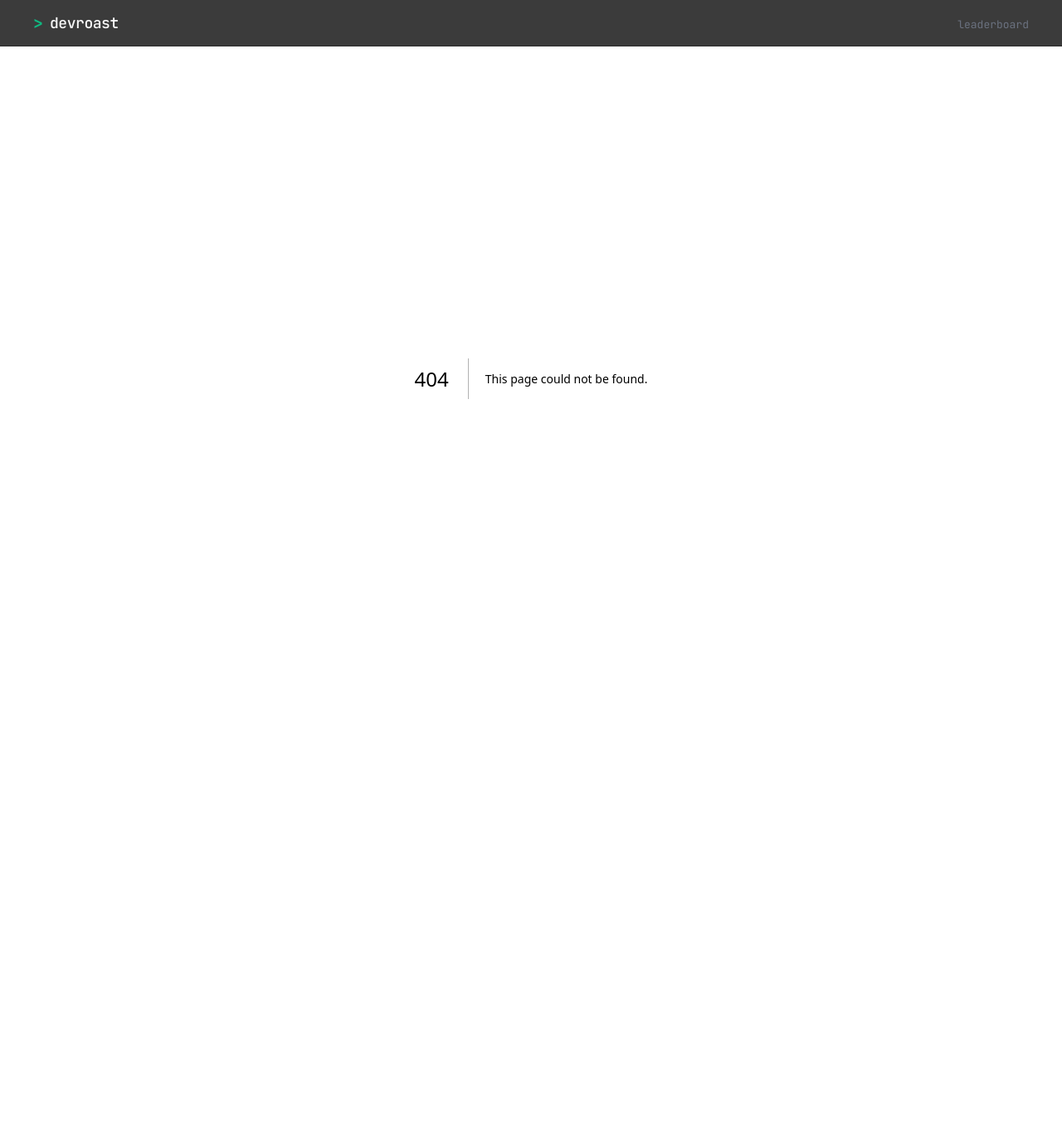
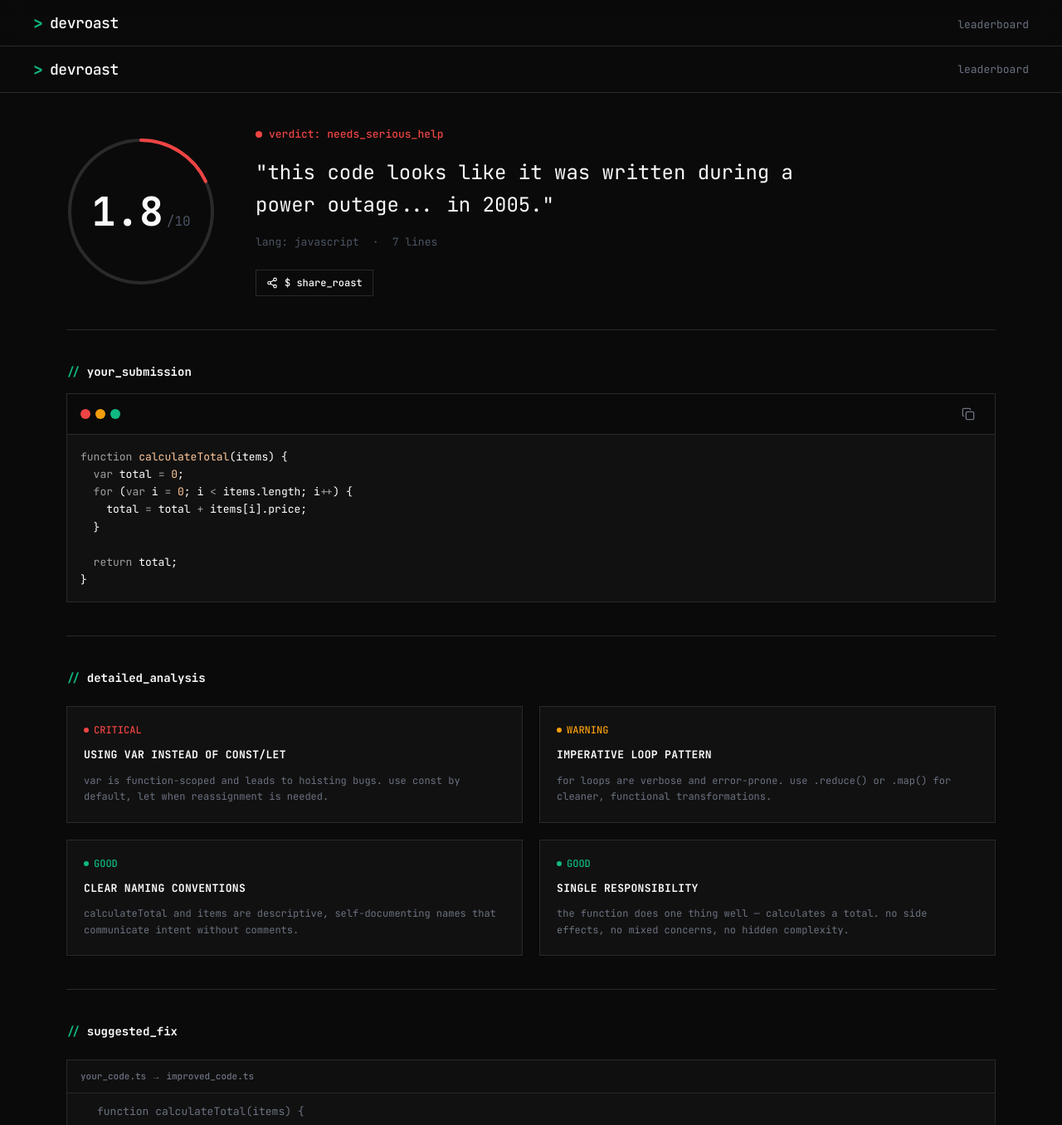
Before and after one commit to patricksprenger/devroast, a Next.js app: page /roast/1 in a window 1280 px wide. Before the commit this address had no page. Shown: the top 1356 px of the page at 83% size. Before the commit the page ends 856 px from the top, so only its background shows below. Built offline with nearby package versions, Linux system fonts and the light colour scheme.

Commit message:
feat: implement roast results page
- Created dynamic route /roast/[id]
- Implemented static results page layout based on design
- Added ScoreRing, IssueCard, and DiffBlock sections
- Integrated existing UI components for badges and code blocks

```diff
--- /dev/null
+++ b/specs/AGENTS.md
@@ -0,0 +1,16 @@
+# Guia de Especificação (Specs)
+
+Este documento define o formato padrão para a criação de novas especificações na pasta `specs/`.
+
+## Estrutura do Arquivo
+
+1. **Título**: `# Especificação: [Nome da Feature]`
+2. **Contexto**: Breve introdução sobre o objetivo e motivação da feature.
+3. **Especificação Técnica**: Detalhes sobre tecnologias, ferramentas, arquitetura, enums, tabelas ou estrutura de componentes.
+4. **Decisões de Projeto**: Lista numerada de escolhas críticas feitas durante a especificação e seus porquês.
+5. **To-dos para Implementação**: Lista de tarefas (`- [ ]`) necessárias para completar a implementação.
+
+## Princípios
+- **Conciso**: Vá direto ao ponto, use bullet points.
+- **Antes do Código**: A spec deve ser aprovada antes do início da implementação.
+- **Evolutivo**: O documento pode ser atualizado conforme novos desafios surgirem.
--- /dev/null
+++ b/src/app/roast/[id]/page.tsx
@@ -0,0 +1,206 @@
+import { Share2 } from "lucide-react";
+import { Badge } from "@/components/ui/badge";
+import { Button } from "@/components/ui/button";
+import { Card } from "@/components/ui/card";
+import { CodeBlock } from "@/components/ui/code-block";
+import { DiffLine } from "@/components/ui/diff-line";
+import { ScoreRing } from "@/components/ui/score-ring";
+
+interface RoastPageProps {
+	params: Promise<{
+		id: string;
+	}>;
+}
+
+const STATIC_ROAST = {
+	score: 1.8,
+	verdict: "needs_serious_help",
+	quote:
+		"this code looks like it was written during a power outage... in 2005.",
+	language: "javascript",
+	lines: 7,
+	originalCode: `function calculateTotal(items) {
+  var total = 0;
+  for (var i = 0; i < items.length; i++) {
+    total = total + items[i].price;
+  }
+
+  return total;
+}`,
+	issues: [
+		{
+			severity: "critical" as const,
+			title: "using var instead of const/let",
+			description:
+				"var is function-scoped and leads to hoisting bugs. use const by default, let when reassignment is needed.",
+		},
+		{
+			severity: "warning" as const,
+			title: "imperative loop pattern",
+			description:
+				"for loops are verbose and error-prone. use .reduce() or .map() for cleaner, functional transformations.",
+		},
+		{
+			severity: "good" as const,
+			title: "clear naming conventions",
+			description:
+				"calculateTotal and items are descriptive, self-documenting names that communicate intent without comments.",
+		},
+		{
+			severity: "good" as const,
+			title: "single responsibility",
+			description:
+				"the function does one thing well — calculates a total. no side effects, no mixed concerns, no hidden complexity.",
+		},
+	],
+	diff: [
+		{ type: "context" as const, code: "function calculateTotal(items) {" },
+		{ type: "removed" as const, code: "  var total = 0;" },
+		{
+			type: "removed" as const,
+			code: "  for (var i = 0; i < items.length; i++) {",
+		},
+		{ type: "removed" as const, code: "    total = total + items[i].price;" },
+		{ type: "removed" as const, code: "  }" },
+		{ type: "removed" as const, code: "  return total;" },
+		{
+			type: "added" as const,
+			code: "  return items.reduce((sum, item) => sum + item.price, 0);",
+		},
+		{ type: "context" as const, code: "}" },
+	],
+};
+
+export default async function RoastResultPage({ params }: RoastPageProps) {
+	// biome-ignore lint/correctness/noUnusedVariables: id will be used later
+	const { id } = await params;
+
+	return (
+		<div className="flex flex-col min-h-screen bg-bg-page">
+			{/* Simple Nav (Mocked based on layout) */}
+			<nav className="flex items-center justify-between h-14 px-10 border-b border-border-primary bg-bg-page sticky top-0 z-50">
+				<div className="flex items-center gap-2">
+					<span className="text-accent-green font-mono font-bold text-xl">
+						{">"}
+					</span>
+					<span className="text-text-primary font-mono font-medium text-lg tracking-tight">
+						devroast
+					</span>
+				</div>
+				<div className="flex items-center gap-6">
+					<a
+						href="/leaderboard"
+						className="text-text-secondary hover:text-text-primary font-mono text-[13px] transition-colors"
+					>
+						leaderboard
+					</a>
+				</div>
+			</nav>
+
+			<main className="flex flex-col gap-10 px-20 py-10 max-w-[1440px] mx-auto w-full">
+				{/* Score Hero Section */}
+				<section className="flex items-center gap-12 w-full">
+					<ScoreRing score={STATIC_ROAST.score} />
+
+					<div className="flex flex-col gap-4 flex-1">
+						<Badge variant={STATIC_ROAST.score < 3 ? "critical" : "warning"}>
+							verdict: {STATIC_ROAST.verdict}
+						</Badge>
+
+						<h1 className="text-text-primary font-mono text-2xl leading-relaxed max-w-2xl">
+							"{STATIC_ROAST.quote}"
+						</h1>
+
+						<div className="flex items-center gap-4 text-text-tertiary font-mono text-[13px]">
+							<span>lang: {STATIC_ROAST.language}</span>
+							<span>·</span>
+							<span>{STATIC_ROAST.lines} lines</span>
+						</div>
+
+						<div className="pt-2">
+							<Button variant="outline" size="sm" className="gap-2">
+								<Share2 size={14} />$ share_roast
+							</Button>
+						</div>
+					</div>
+				</section>
+
+				<div className="h-px bg-border-primary w-full" />
+
+				{/* Original Submission Section */}
+				<section className="flex flex-col gap-4">
+					<div className="flex items-center gap-2 font-mono font-bold text-sm">
+						<span className="text-accent-green">{"//"}</span>
+						<span className="text-text-primary">your_submission</span>
+					</div>
+
+					<CodeBlock
+						code={STATIC_ROAST.originalCode}
+						lang={STATIC_ROAST.language}
+						className="border-border-primary"
+					/>
+				</section>
+
+				<div className="h-px bg-border-primary w-full" />
+
+				{/* Detailed Analysis Section */}
+				<section className="flex flex-col gap-6">
+					<div className="flex items-center gap-2 font-mono font-bold text-sm">
+						<span className="text-accent-green">{"//"}</span>
+						<span className="text-text-primary">detailed_analysis</span>
+					</div>
+
+					<div className="grid grid-cols-2 gap-5">
+						{STATIC_ROAST.issues.map((issue) => (
+							<Card
+								key={issue.title}
+								padding="default"
+								gap="default"
+								className="bg-bg-input"
+							>
+								<Badge variant={issue.severity} size="sm">
+									{issue.severity.toUpperCase()}
+								</Badge>
+								<h3 className="text-text-primary font-mono font-bold text-[13px] uppercase tracking-wide">
+									{issue.title}
+								</h3>
+								<p className="text-text-secondary font-mono text-xs leading-relaxed">
+									{issue.description}
+								</p>
+							</Card>
+						))}
+					</div>
+				</section>
+
+				<div className="h-px bg-border-primary w-full" />
+
+				{/* Suggested Fix Section */}
+				<section className="flex flex-col gap-6">
+					<div className="flex items-center gap-2 font-mono font-bold text-sm">
+						<span className="text-accent-green">{"//"}</span>
+						<span className="text-text-primary">suggested_fix</span>
+					</div>
+
+					<div className="border border-border-primary bg-bg-input overflow-hidden">
+						<div className="h-10 border-b border-border-primary bg-bg-surface flex items-center px-4">
+							<span className="text-[11px] font-mono text-text-secondary font-medium">
+								your_code.ts → improved_code.ts
+							</span>
+						</div>
+						<div className="py-1">
+							{STATIC_ROAST.diff.map((line) => (
+								<DiffLine
+									key={line.code + line.type}
+									type={line.type}
+									code={line.code}
+								/>
+							))}
+						</div>
+					</div>
+				</section>
+
+				<div className="h-20" />
+			</main>
+		</div>
+	);
+}
```
